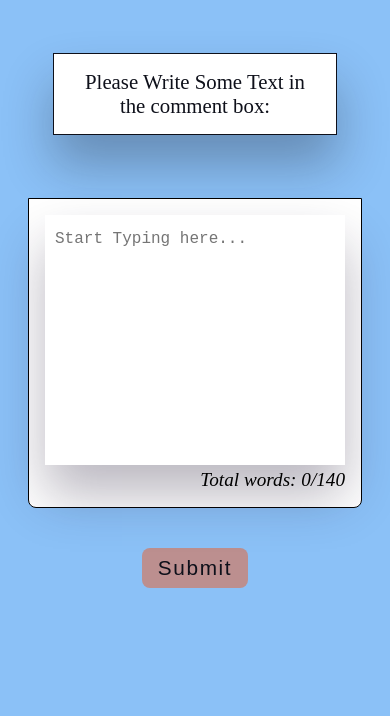
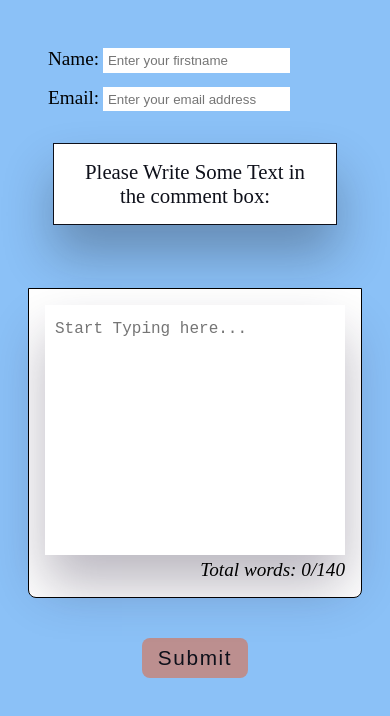
Before and after one commit to KyawM2H/CommentBox_FnC, a plain HTML site: page index.html in a window 390 px wide. Drawn offline with Linux system fonts and the light colour scheme.

Commit message:
added inputs for name and email

```diff
--- a/comment.css
+++ b/comment.css
@@ -11,8 +11,21 @@ body {
 section {
   padding: 3rem;
 }
+article {
+    display: flex;
+    justify-content: space-evenly;
+    margin-bottom: 2rem;
+
+}
 
 label {
+    font-size: 1.2rem;
+}
+input {
+    border: none;
+    padding: 0.3rem;
+}
+label.comment_box {
   margin: 5px;
   padding: 3rem;
   font-size: 2.5rem;
@@ -58,9 +71,18 @@ textarea {
   font-style: oblique;
   text-align: right;
 }
+small {
+    color: #20B2AA;
+    font-style: oblique;
+}
 
 @media screen and (max-width: 768px) {
-  label {
+    article {
+        flex-direction: column;
+        justify-content: space-between;
+        height: 7.5vh;
+    }
+  label.comment_box {
     font-size: 1.3rem;
     padding: 1rem;
     background: #ffffff;
--- a/comment.js
+++ b/comment.js
@@ -22,10 +22,14 @@ function getWordCount(str) {
   return str.split(" ").filter((word) => word !== "").length;
 }
 
+
+
 document.querySelector("#form").addEventListener("submit", (event) => {
   const displayArea = document.getElementById("displayComment");
+  const inputField = document.querySelector('#name');
   let textLn = textArea.value;
-  displayArea.innerText = textLn;
+  let inputNameValue = inputField.value;
+  displayArea.innerHTML = `${textLn}  __by <small>${inputNameValue}</small>`;
 
   let displayCommentStyle = `
   display: block;
@@ -41,6 +45,5 @@ document.querySelector("#form").addEventListener("submit", (event) => {
   padding: 15px;
   `;
   displayArea.style = displayCommentStyle;
-
   event.preventDefault();
 });
--- a/index.html
+++ b/index.html
@@ -1,32 +1,56 @@
 <!DOCTYPE html>
 
 <html>
-
   <head>
-    <meta charset="utf-8">
-    <meta http-equiv="X-UA-Compatible" content="IE=edge">
+    <meta charset="utf-8" />
+    <meta http-equiv="X-UA-Compatible" content="IE=edge" />
     <title></title>
-    <meta name="description" content="">
-    <meta name="viewport" content="width=device-width, initial-scale=1">
-    <link rel="stylesheet" href="comment.css">
+    <meta name="description" content="" />
+    <meta name="viewport" content="width=device-width, initial-scale=1" />
+    <link rel="stylesheet" href="comment.css" />
   </head>
 
   <body>
     <section>
       <form id="form">
-            <label for="comment_box" class="comment_box">Please Write Some Text in the comment box:</label>
+        <article>
+          <div class="field">
+            <label for="name">Name:</label>
+            <input
+              type="text"
+              id="name"
+              name="name"
+              placeholder="Enter your firstname"
+            />
+          </div>
+          <div class="field">
+            <label for="email">Email:</label>
+            <input
+              type="text"
+              id="email"
+              name="email"
+              placeholder="Enter your email address"
+            />
+          </div>
+        </article>
+
+        <label for="comment_box" class="comment_box"
+          >Please Write Some Text in the comment box:</label
+        >
         <br />
         <div class="container">
-                <textarea id="comment" name="comment" placeholder="Start Typing here..."></textarea>
+          <textarea
+            id="comment"
+            name="comment"
+            placeholder="Start Typing here..."
+          ></textarea>
           <div id="countText">Total words: 0/140</div>
         </div>
-            <input type="submit" value="Submit" class="submit_button">
+        <input type="submit" value="Submit" class="submit_button" />
       </form>
       <div id="displayComment"></div>
     </section>
 
-
     <script src="comment.js" async defer></script>
   </body>
-
 </html>
```
Lines whose indentation alone changed are shown as unchanged.
